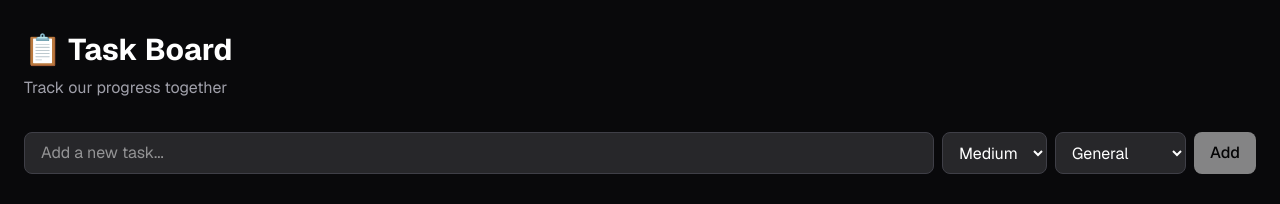
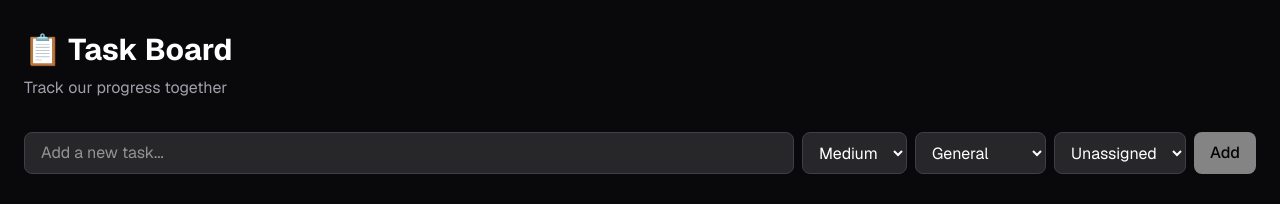
Before and after one commit to Jarno97/atlas-taskboard, a Next.js app: page / in a window 1280 px wide. Shown: the top 204 px of the page. Built offline with nearby package versions, Linux system fonts and the light colour scheme; no server answers; the database is empty.

Commit message:
Add assignee dropdown to add task form

```diff
--- a/src/components/AddTask.tsx
+++ b/src/components/AddTask.tsx
@@ -10,6 +10,7 @@ export default function AddTask({ onAdd }: AddTaskProps) {
   const [title, setTitle] = useState("");
   const [priority, setPriority] = useState("medium");
   const [category, setCategory] = useState("general");
+  const [assignee, setAssignee] = useState("");
   const [loading, setLoading] = useState(false);
 
   const handleSubmit = async (e: React.FormEvent) => {
@@ -20,7 +21,7 @@ export default function AddTask({ onAdd }: AddTaskProps) {
     await fetch("/api/tasks", {
       method: "POST",
       headers: { "Content-Type": "application/json" },
-      body: JSON.stringify({ title, priority, category }),
+      body: JSON.stringify({ title, priority, category, assignee: assignee || null }),
     });
     setTitle("");
     setLoading(false);
@@ -56,6 +57,15 @@ export default function AddTask({ onAdd }: AddTaskProps) {
         <option value="automation">Automation</option>
         <option value="research">Research</option>
       </select>
+      <select
+        value={assignee}
+        onChange={(e) => setAssignee(e.target.value)}
+        className="bg-zinc-800 text-white rounded-lg px-3 py-2 border border-zinc-700 focus:outline-none"
+      >
+        <option value="">Unassigned</option>
+        <option value="Atlas">Atlas</option>
+        <option value="Jarno">Jarno</option>
+      </select>
       <button
         type="submit"
         disabled={loading || !title.trim()}
```
